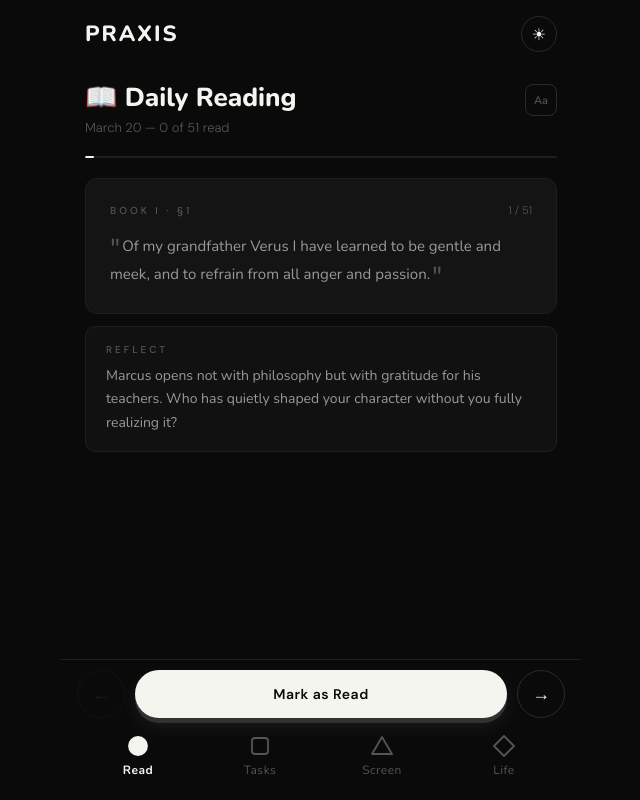
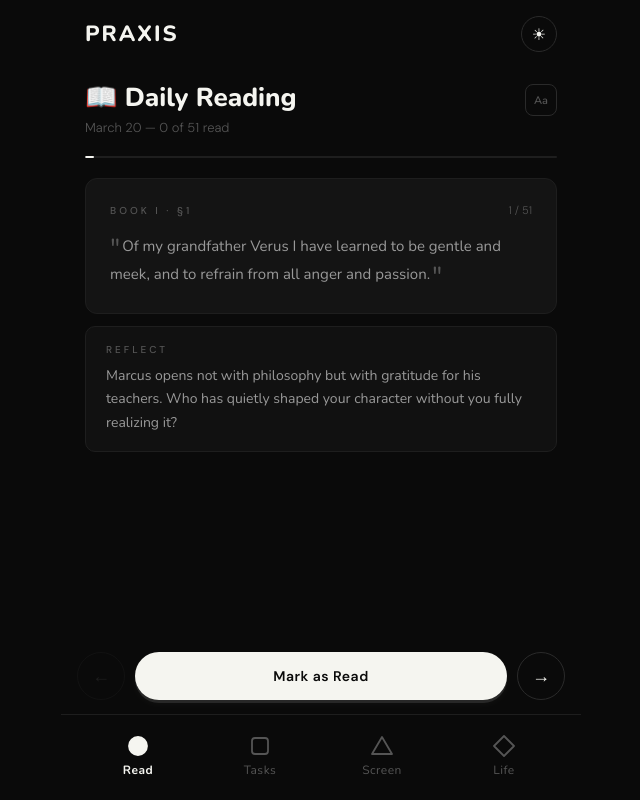
Before and after one commit to j6655/praxist-test-3, a React (Vite) app: page / in a window 1280 px wide. Both pictures are taken after a click on the button "Skip". Shown: the whole page, without its empty margins (319-959 px from the left). Built offline with nearby package versions, Linux system fonts and the light colour scheme.

Commit message:
Update App.jsx

```diff
--- a/src/App.jsx
+++ b/src/App.jsx
@@ -1133,7 +1133,7 @@ export default function PhiloApp() {
         }}>{mode === "dark" ? "☀" : "☾"}</button>
       </div>
 
-      <div style={{ flex: 1, overflow: "auto", padding: "0 24px calc(env(safe-area-inset-bottom, 16px) + 90px)" }}>
+      <div style={{ flex: 1, overflow: "auto", padding: `0 24px calc(env(safe-area-inset-bottom, 0px) + ${activeTab === "read" ? "140px" : "90px"})` }}>
 
         {/* DAILY READING TAB */}
         {activeTab === "read" && (() => {
@@ -1225,6 +1225,7 @@ export default function PhiloApp() {
               <p style={{ fontSize: "10px", color: t.textMuted, letterSpacing: "3px", margin: "0 0 8px", fontWeight: 500 }}>REFLECT</p>
               <p style={{ fontSize: "14px", color: t.textSecondary, lineHeight: 1.7, margin: 0, fontWeight: 300, fontFamily: rf }}>{p.reflect}</p>
             </div>
+
 
 
           </div>
@@ -1493,15 +1494,16 @@ export default function PhiloApp() {
         })()}
       </div>
 
-      {/* Fixed reading nav — only shown on read tab */}
+      {/* Reading nav — fixed, sits flush on top of tab bar */}
       {activeTab === "read" && (
         <div style={{
-          position: "fixed", bottom: "72px", left: "50%", transform: "translateX(-50%)",
+          position: "fixed",
+          bottom: "calc(env(safe-area-inset-bottom, 16px) + 90px)",
+          left: "50%", transform: "translateX(-50%)",
           width: "100%", maxWidth: "520px",
-          padding: "10px 16px 10px",
+          padding: "10px 16px",
           background: t.bg,
-          borderTop: `1px solid ${t.border}`,
-          zIndex: 10,
+          zIndex: 9,
         }}>
           <div style={{ display: "flex", gap: "10px" }}>
             <button
@@ -1540,7 +1542,7 @@ export default function PhiloApp() {
                 transform: btnPressed === "read" ? "translateY(3px) scale(0.97)" : "translateY(0) scale(1)",
                 boxShadow: readDone.has(readingIndex) ? "none" : btnPressed === "read"
                   ? `0 1px 0px ${mode === "dark" ? "rgba(255,255,255,0.15)" : "rgba(0,0,0,0.15)"}`
-                  : `0 5px 0px ${mode === "dark" ? "rgba(255,255,255,0.12)" : "rgba(0,0,0,0.2)"}, 0 8px 20px ${mode === "dark" ? "rgba(245,245,240,0.08)" : "rgba(0,0,0,0.1)"}`,
+                  : `0 3px 0px ${mode === "dark" ? "rgba(255,255,255,0.1)" : "rgba(0,0,0,0.15)"}, 0 4px 8px ${mode === "dark" ? "rgba(245,245,240,0.04)" : "rgba(0,0,0,0.06)"}`,
                 transition: "transform 0.1s cubic-bezier(0.34, 1.56, 0.64, 1), box-shadow 0.1s ease, background 0.2s ease",
               }}
             >{readDone.has(readingIndex) ? "Mark as Unread" : "Mark as Read"}</button>
```
